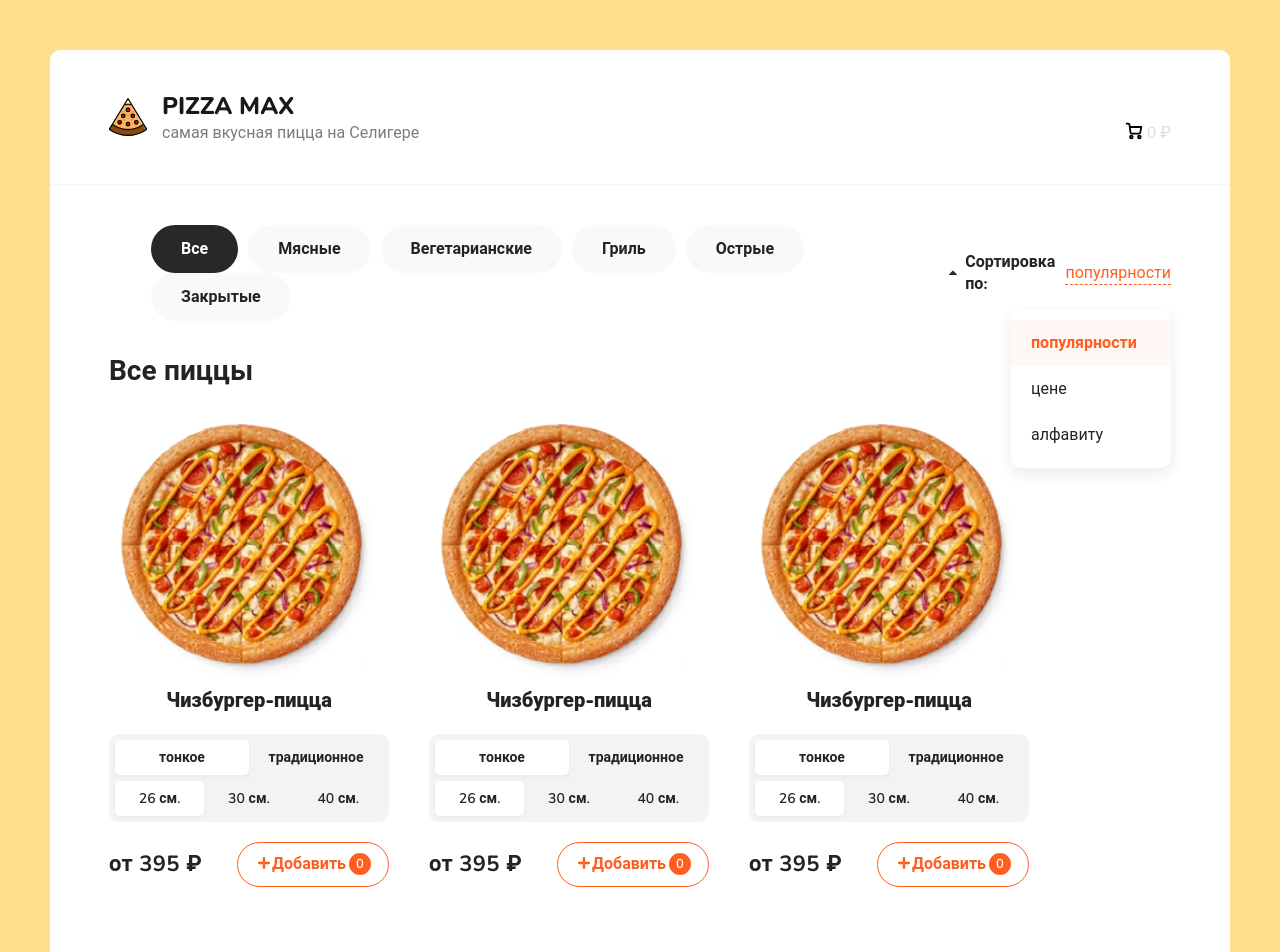
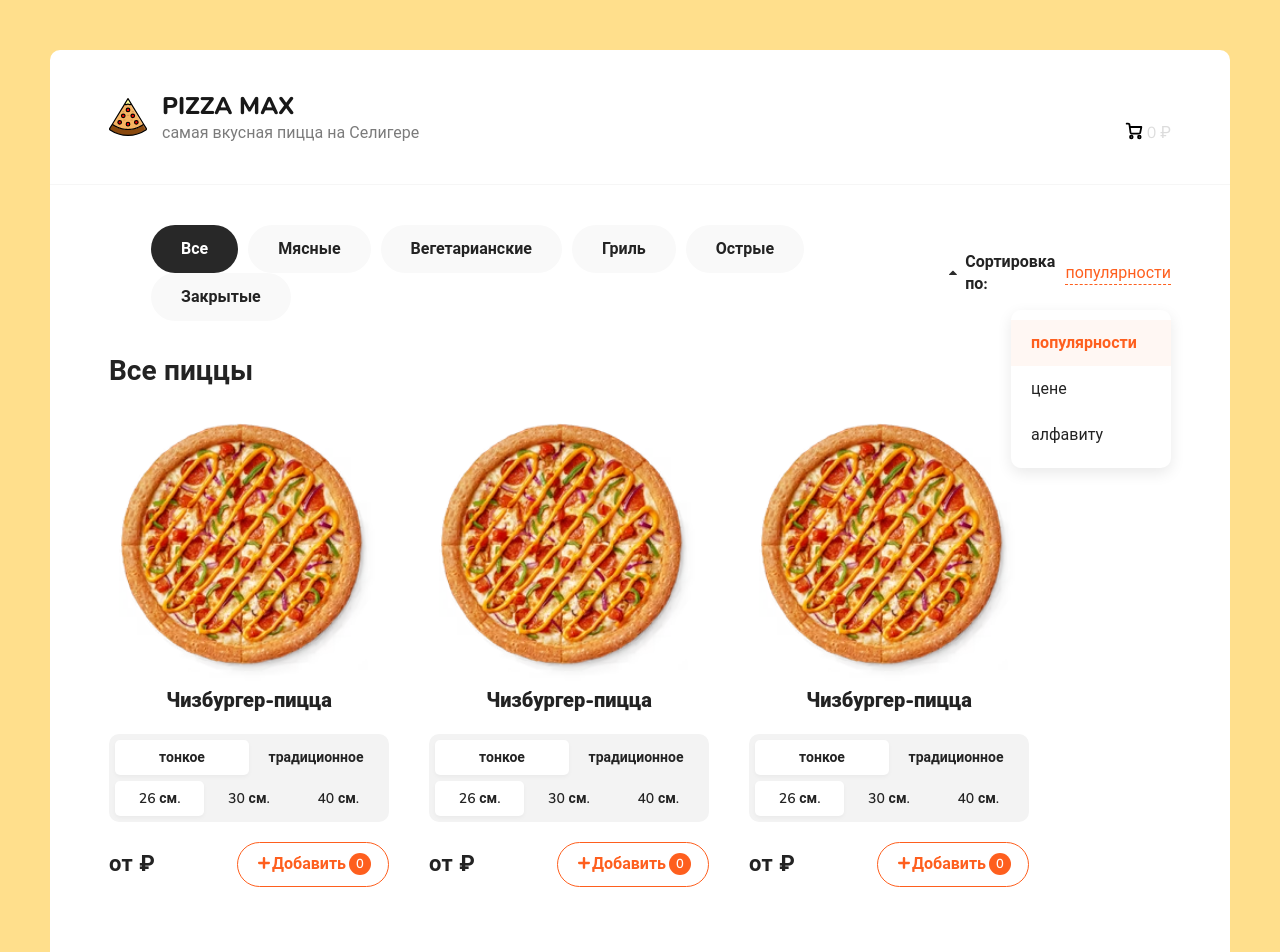
Before and after one commit to Ninjamsc/pizza-max, a React (Create React App) app: page / in a window 1280 px wide. Shown: the top 952 px of the page. Built offline with nearby package versions, Linux system fonts and the light colour scheme.

Commit message:
Jul 27, 2025, 12:06 AM

```diff
--- a/src/components/PizzaBlock.jsx
+++ b/src/components/PizzaBlock.jsx
@@ -26,7 +26,7 @@ function PizzaBlock(title, price) {
         </ul>
       </div>
       <div className="pizza-block__bottom">
-        <div className="pizza-block__price">от 395 ₽</div>
+        <div className="pizza-block__price">от {price} ₽</div>
         <button
           onClick={onClickAdd}
           className="button button--outline button--add"
```
